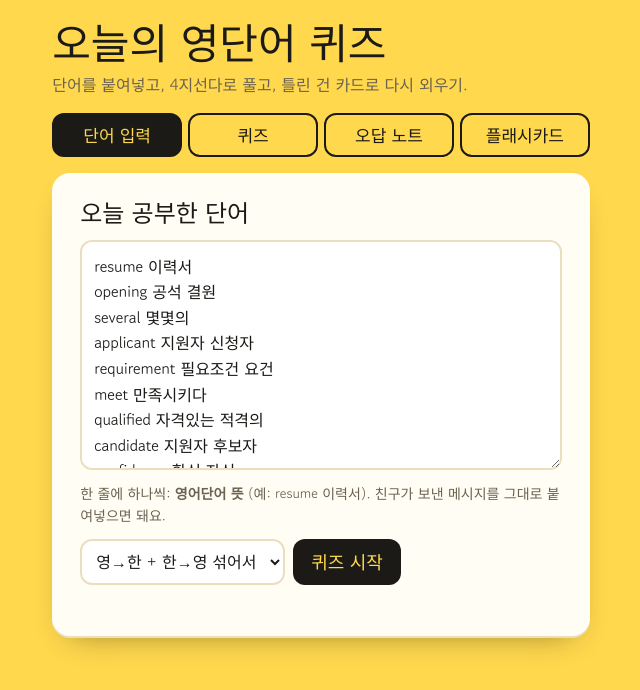
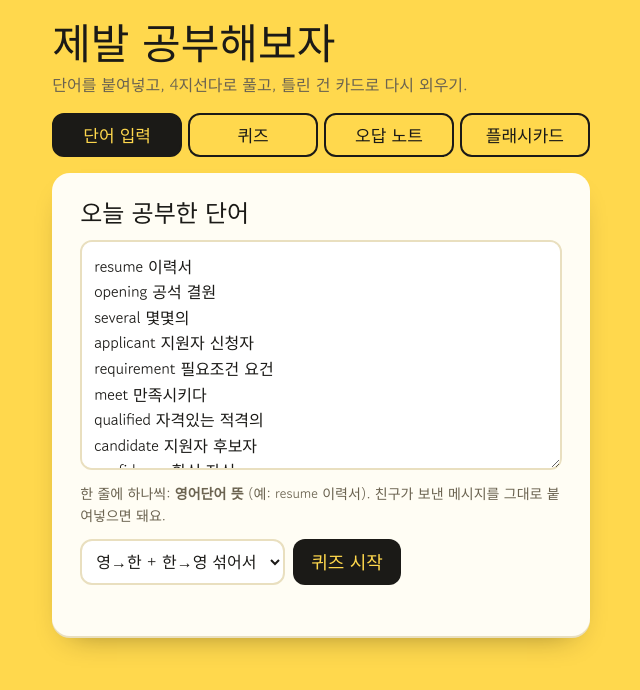
Before and after one commit to jakeleewgrace/word-quiz, a plain HTML site: page index.html in a window 1280 px wide. Shown: the whole page, without its empty margins (319-959 px from the left). Drawn offline with Linux system fonts and the light colour scheme.

Commit message:
Change heading to 제발 공부해보자
Co-Authored-By: Claude Opus 5.5 <noreply@anthropic.com>
Claude-Session: https://claude.ai/code/session_01XCkxRezufzWnqDF82tR3Qb

```diff
--- a/index.html
+++ b/index.html
@@ -93,7 +93,7 @@ background:var(--tile);border:2px solid var(--line);background-image:repeating-l
 </head>
 <body>
 <div class="wrap">
-  <h1>오늘의 영단어 퀴즈</h1>
+  <h1>제발 공부해보자</h1>
   <p class="sub">단어를 붙여넣고, 4지선다로 풀고, 틀린 건 카드로 다시 외우기.</p>
 
   <nav class="tabs" role="tablist">
```
